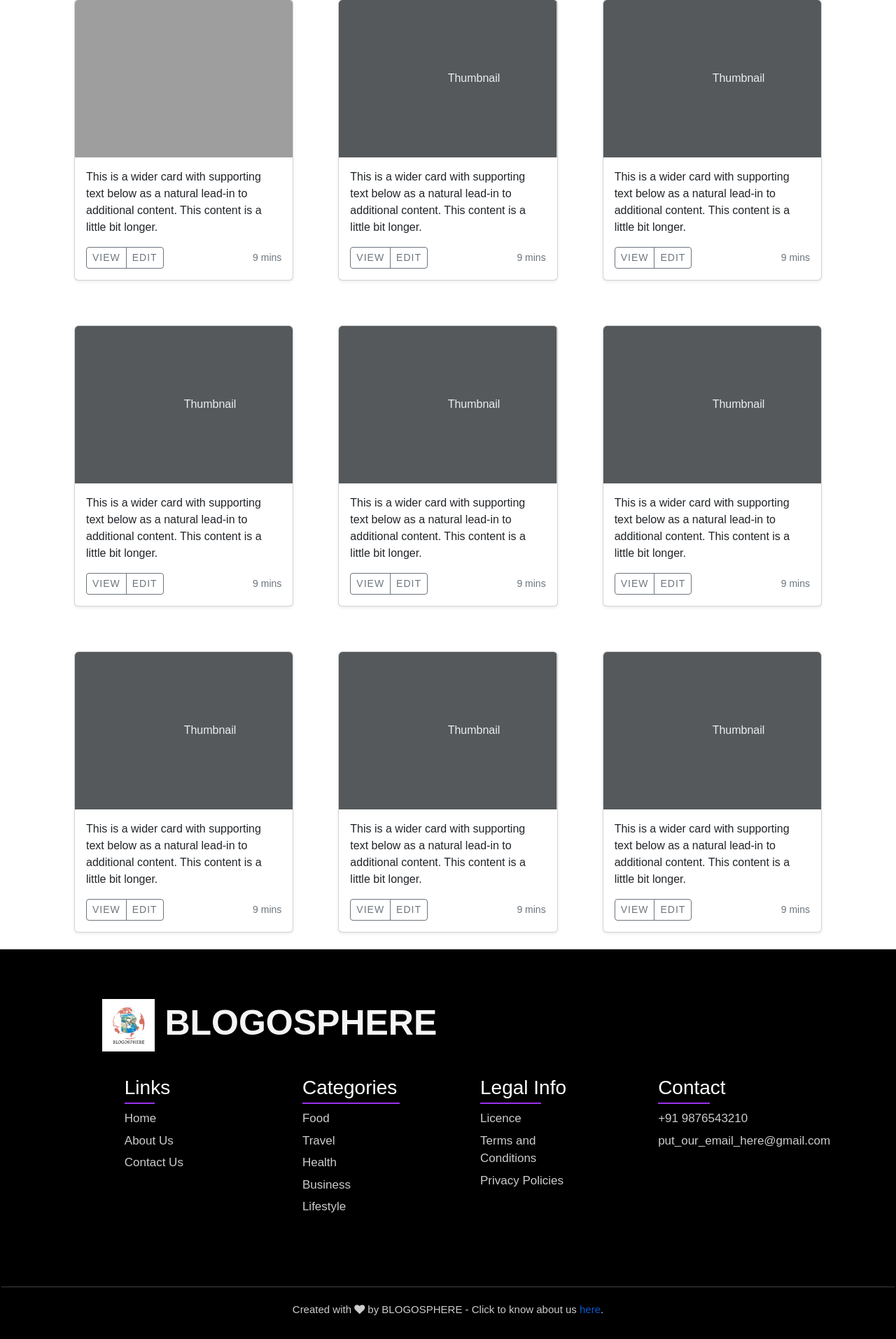
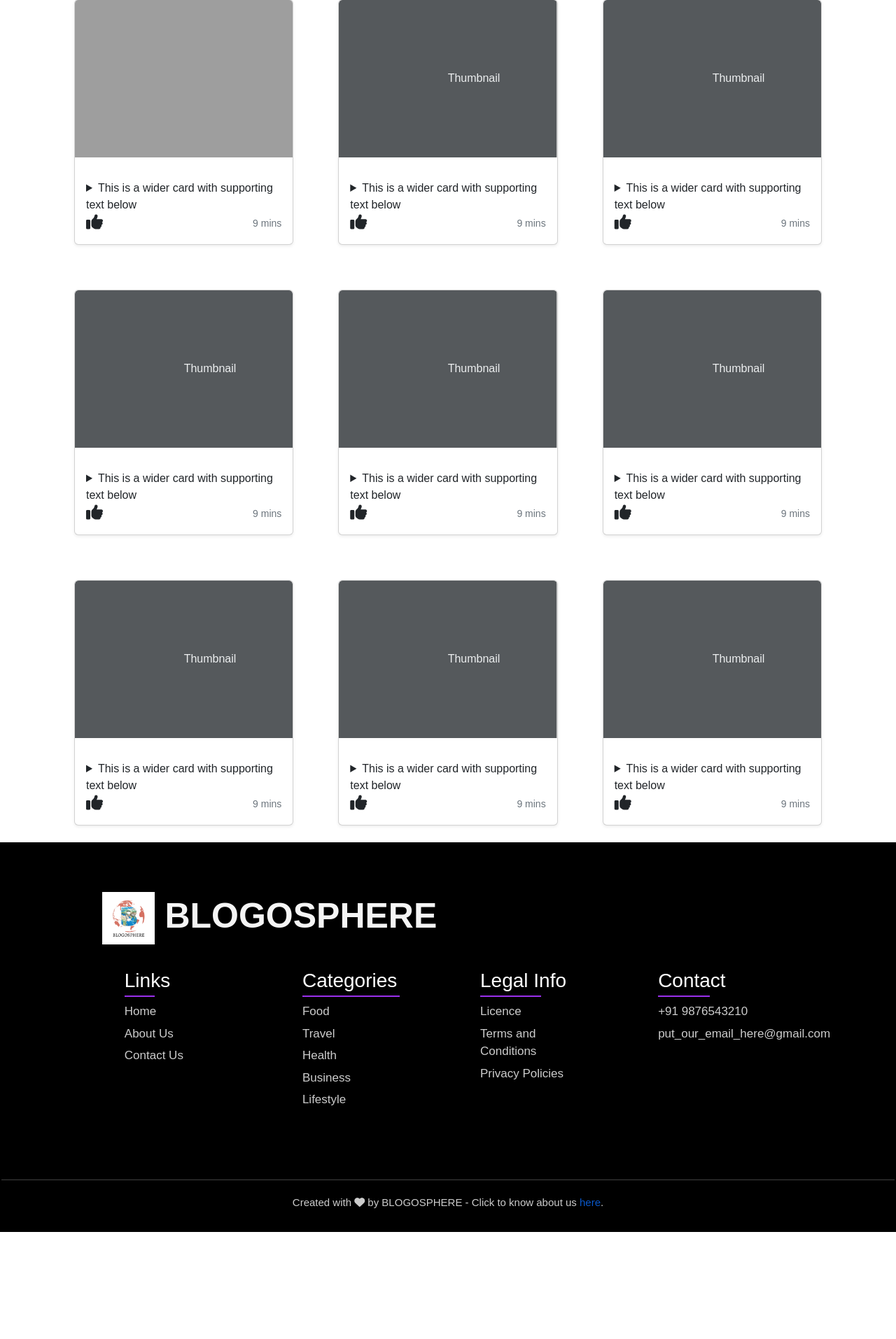
Before and after one commit to Anurag-Gour/Blogosphere, a PHP site: page /UserHome.html in a window 1280 px wide. Shown: the part 161-2075 px from the top of the page at 70% size. After the commit the page ends 1922 px from the top, so only its background shows below. Run offline with PHP 8.4, Linux system fonts and the light colour scheme; some libraries are stand-ins or nearby versions; grey boxes are pictures that could not be loaded.

Commit message:
atleast done

```diff
--- /dev/null
+++ b/JS/like.js
@@ -0,0 +1,11 @@
+$(document).ready(function () {
+    $("#thumb").click(function () {
+      if ($("#thumb").hasClass("liked")) {
+        $("#thumb").html('<i class="fa" aria-hidden="true" style="font-size:24px;">&#xf087</i>');
+        $("#thumb").removeClass("liked");
+      } else {
+        $("#thumb").html('<i class="fa fa-thumbs-up" aria-hidden="true" style="font-size:24px;"></i>');
+        $("#thumb").addClass("liked");
+      }
+    });
+  });
--- a/JS/slider.js
+++ b/JS/slider.js
@@ -4,11 +4,7 @@ const swiper = new Swiper('.swiper', {
     slidesPerView: 'auto',
     autoplay: {
         delay:4000,
-        disableOnInteraction: true
     },
     centeredSlides: true,
-    navigation: {
-        nextEl: '.swiper-button-next',
-        prevEl: '.swiper-button-prev',
-    }
+
 });
--- a/UserHome.html
+++ b/UserHome.html
@@ -79,12 +79,15 @@
           <!-- <svg class="bd-placeholder-img card-img-top " width="100%" height="225" xmlns="http://www.w3.org/2000/svg" role="img" aria-label="Placeholder: Thumbnail" preserveAspectRatio="xMidYMid slice" focusable="false"><title>Placeholder</title><rect width="100%" height="100%" fill="#55595c"></rect><text x="50%" y="50%" fill="#eceeef" dy=".3em">Thumbnail</text></svg> -->
 
           <div class="card-body">
-            <p class="card-text">This is a wider card with supporting text below as a natural lead-in to additional
+            <p class="card-text">
+            <details>
+              <summary> This is a wider card with supporting text below </summary>as a natural lead-in to additional
               content. This content is a little bit longer.</p>
+            </details>
             <div class="d-flex justify-content-between align-items-center">
               <div class="btn-group">
-                <button type="button" class="btn btn-sm btn-outline-secondary">View</button>
-                <button type="button" class="btn btn-sm btn-outline-secondary">Edit</button>
+
+                <span id=thumb><i class="fa" aria-hidden="true" style="font-size:24px">&#xf087</i> </span>
               </div>
               <small class="text-muted">9 mins</small>
             </div>
@@ -101,12 +104,14 @@
           </svg>
 
           <div class="card-body">
-            <p class="card-text">This is a wider card with supporting text below as a natural lead-in to additional
+            <p class="card-text">
+            <details>
+              <summary> This is a wider card with supporting text below </summary>as a natural lead-in to additional
               content. This content is a little bit longer.</p>
+            </details>
             <div class="d-flex justify-content-between align-items-center">
               <div class="btn-group">
-                <button type="button" class="btn btn-sm btn-outline-secondary">View</button>
-                <button type="button" class="btn btn-sm btn-outline-secondary">Edit</button>
+                <span id=thumb><i class="fa" aria-hidden="true" style="font-size:24px">&#xf087</i> </span>
               </div>
               <small class="text-muted">9 mins</small>
             </div>
@@ -123,12 +128,14 @@
           </svg>
 
           <div class="card-body">
-            <p class="card-text">This is a wider card with supporting text below as a natural lead-in to additional
+            <p class="card-text">
+            <details>
+              <summary> This is a wider card with supporting text below </summary>as a natural lead-in to additional
               content. This content is a little bit longer.</p>
+            </details>
             <div class="d-flex justify-content-between align-items-center">
               <div class="btn-group">
-                <button type="button" class="btn btn-sm btn-outline-secondary">View</button>
-                <button type="button" class="btn btn-sm btn-outline-secondary">Edit</button>
+                <span id=thumb><i class="fa" aria-hidden="true" style="font-size:24px">&#xf087</i> </span>
               </div>
               <small class="text-muted">9 mins</small>
             </div>
@@ -146,12 +153,14 @@
           </svg>
 
           <div class="card-body">
-            <p class="card-text">This is a wider card with supporting text below as a natural lead-in to additional
+            <p class="card-text">
+            <details>
+              <summary> This is a wider card with supporting text below </summary>as a natural lead-in to additional
               content. This content is a little bit longer.</p>
+            </details>
             <div class="d-flex justify-content-between align-items-center">
               <div class="btn-group">
-                <button type="button" class="btn btn-sm btn-outline-secondary">View</button>
-                <button type="button" class="btn btn-sm btn-outline-secondary">Edit</button>
+                <span id=thumb><i class="fa" aria-hidden="true" style="font-size:24px">&#xf087</i> </span>
               </div>
               <small class="text-muted">9 mins</small>
             </div>
@@ -168,12 +177,14 @@
           </svg>
 
           <div class="card-body">
-            <p class="card-text">This is a wider card with supporting text below as a natural lead-in to additional
+            <p class="card-text">
+            <details>
+              <summary> This is a wider card with supporting text below </summary>as a natural lead-in to additional
               content. This content is a little bit longer.</p>
+            </details>
             <div class="d-flex justify-content-between align-items-center">
               <div class="btn-group">
-                <button type="button" class="btn btn-sm btn-outline-secondary">View</button>
-                <button type="button" class="btn btn-sm btn-outline-secondary">Edit</button>
+                <span id=thumb><i class="fa" aria-hidden="true" style="font-size:24px">&#xf087</i> </span>
               </div>
               <small class="text-muted">9 mins</small>
             </div>
@@ -190,12 +201,14 @@
           </svg>
 
           <div class="card-body">
-            <p class="card-text">This is a wider card with supporting text below as a natural lead-in to additional
+            <p class="card-text">
+            <details>
+              <summary> This is a wider card with supporting text below </summary>as a natural lead-in to additional
               content. This content is a little bit longer.</p>
+            </details>
             <div class="d-flex justify-content-between align-items-center">
               <div class="btn-group">
-                <button type="button" class="btn btn-sm btn-outline-secondary">View</button>
-                <button type="button" class="btn btn-sm btn-outline-secondary">Edit</button>
+                <span id=thumb><i class="fa" aria-hidden="true" style="font-size:24px">&#xf087</i> </span>
               </div>
               <small class="text-muted">9 mins</small>
             </div>
@@ -213,12 +226,14 @@
           </svg>
 
           <div class="card-body">
-            <p class="card-text">This is a wider card with supporting text below as a natural lead-in to additional
+            <p class="card-text">
+            <details>
+              <summary> This is a wider card with supporting text below </summary>as a natural lead-in to additional
               content. This content is a little bit longer.</p>
+            </details>
             <div class="d-flex justify-content-between align-items-center">
               <div class="btn-group">
-                <button type="button" class="btn btn-sm btn-outline-secondary">View</button>
-                <button type="button" class="btn btn-sm btn-outline-secondary">Edit</button>
+                <span id=thumb><i class="fa" aria-hidden="true" style="font-size:24px">&#xf087</i> </span>
               </div>
               <small class="text-muted">9 mins</small>
             </div>
@@ -235,12 +250,14 @@
           </svg>
 
           <div class="card-body">
-            <p class="card-text">This is a wider card with supporting text below as a natural lead-in to additional
+            <p class="card-text">
+            <details>
+              <summary> This is a wider card with supporting text below </summary>as a natural lead-in to additional
               content. This content is a little bit longer.</p>
+            </details>
             <div class="d-flex justify-content-between align-items-center">
               <div class="btn-group">
-                <button type="button" class="btn btn-sm btn-outline-secondary">View</button>
-                <button type="button" class="btn btn-sm btn-outline-secondary">Edit</button>
+                <span id=thumb><i class="fa" aria-hidden="true" style="font-size:24px">&#xf087</i> </span>
               </div>
               <small class="text-muted">9 mins</small>
             </div>
@@ -257,12 +274,14 @@
           </svg>
 
           <div class="card-body">
-            <p class="card-text">This is a wider card with supporting text below as a natural lead-in to additional
+            <p class="card-text">
+            <details>
+              <summary> This is a wider card with supporting text below </summary>as a natural lead-in to additional
               content. This content is a little bit longer.</p>
+            </details>
             <div class="d-flex justify-content-between align-items-center">
               <div class="btn-group">
-                <button type="button" class="btn btn-sm btn-outline-secondary">View</button>
-                <button type="button" class="btn btn-sm btn-outline-secondary">Edit</button>
+                <span id=thumb><i class="fa" aria-hidden="true" style="font-size:24px">&#xf087</i> </span>
               </div>
               <small class="text-muted">9 mins</small>
             </div>
@@ -315,13 +334,19 @@
 
     <hr style="border-color: white ;">
     <div id="copyright">
-        <h1 id="copyright1"><p>
+      <h1 id="copyright1">
+        <p>
           Created with <i class="fa fa-heart"></i> by BLOGOSPHERE
           - Click to know about us
           <a target="_blank" href="">here</a>.
-        </p></h1>
+        </p>
+      </h1>
     </div>
   </footer>
+
+  <script src="https://code.jquery.com/jquery-2.2.4.min.js"></script>
+  <script src="https://use.fontawesome.com/0206006232.js"></script>
+  <script src="js/like.js"></script>
 </body>
 
 </html>
--- a/about.html
+++ b/about.html
@@ -36,10 +36,10 @@
                         <div class="collapse navbar-collapse " id="navbarSupportedContent">
                             <ul class="navbar-nav  mb-3 mb-lg-0" style="font-size: 20px;">
                                 <li class="nav-item mx-2">
-                                    <a class="nav-link active" aria-current="page" href="UserHome.html">Home</a>
+                                    <a class="nav-link" aria-current="page" href="UserHome.html">Home</a>
                                 </li>
                                 <li class="nav-item mx-2">
-                                    <a class="nav-link" href="about.html">About</a>
+                                    <a class="nav-link active" href="about.html">About</a>
                                 </li>
                                 <li class="nav-item mx-2">
                                     <a class="nav-link" href="contact.html">Contact-Us</a>
@@ -136,6 +136,7 @@
                 </div>
             </div>
         </div>
+    </div>
 
         <footer>
             <div class="content">
```
Also changed, not shown: CSS/component.css (+7 -7 lines), Home.html (+10 -10 lines), contact.html (+13 -15 lines), CSS/style.css (line endings or trailing spaces). Lines whose indentation alone changed are shown as unchanged.
